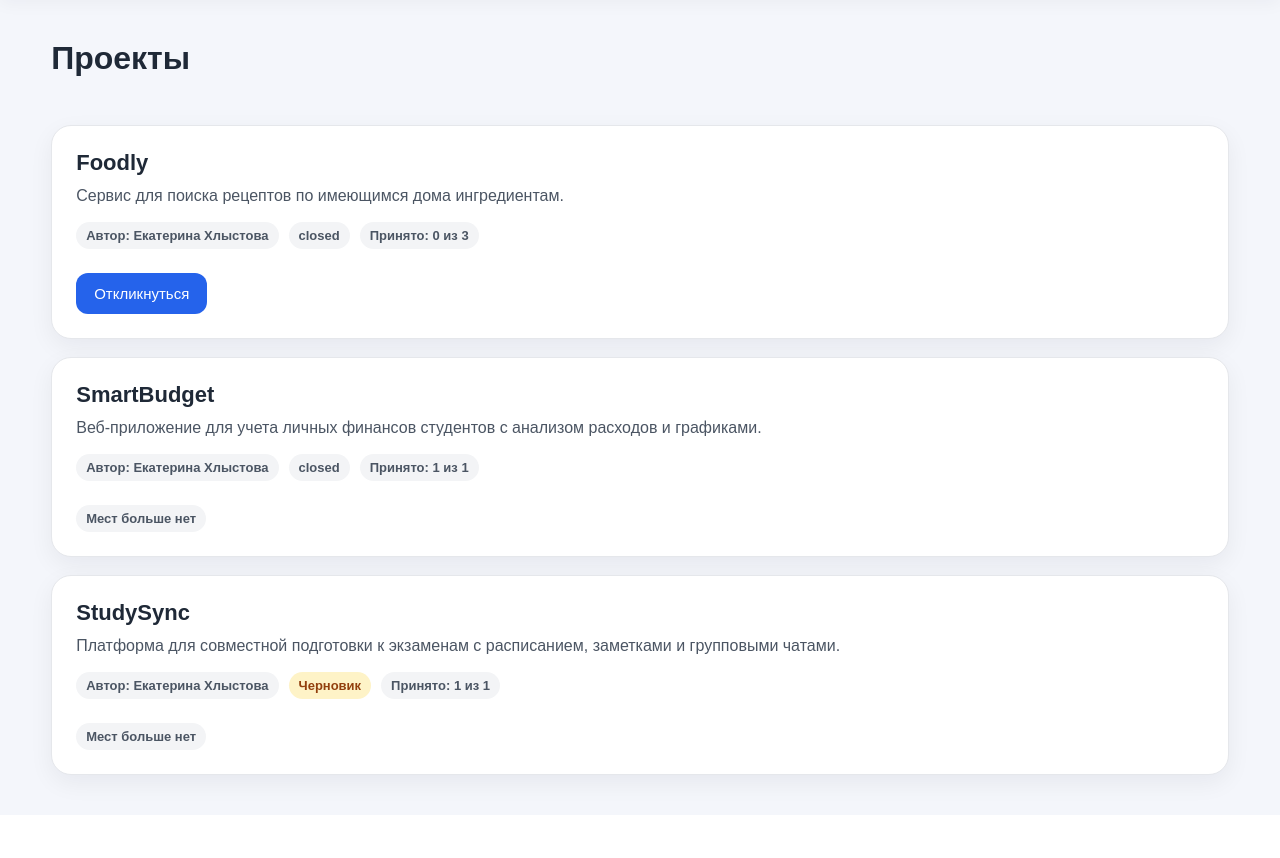
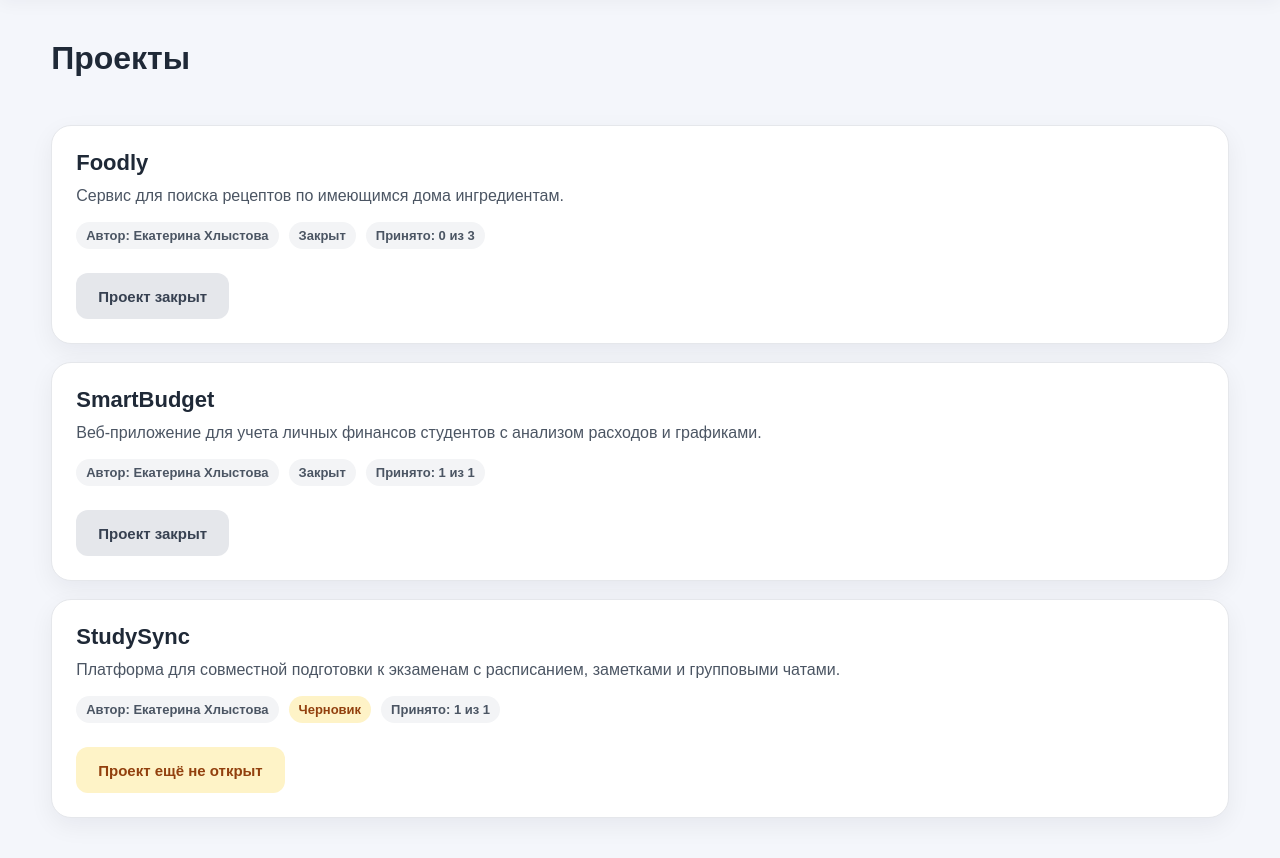
Before and after one commit to khlystovakatya/teamup, a FastAPI app: page /projects in a window 1280 px wide. Shown: the part 97-955 px from the top of the page. Before the commit the page ends 893 px from the top, so only its background shows below. Run offline with FastAPI, Linux system fonts and the light colour scheme; data comes from the database, SQL or seed files in the repository; both versions use the stored data as it was after the commit.

Commit message:
added project status logic and deletion

```diff
--- a/app/api/projects.py
+++ b/app/api/projects.py
@@ -143,6 +143,8 @@ async def my_projects(
     projects = await project_service.get_all_projects()
     user_projects = [project for project in projects if project.owner_id == user_id]
 
+    message = request.query_params.get("message")
+
     return templates.TemplateResponse(
         request=request,
         name="my_projects.html",
@@ -151,6 +153,7 @@ async def my_projects(
             "user_name": user_name,
             "user_email": user_email,
             "user_role": user_role,
+            "message": message,
         },
     )
 
@@ -182,3 +185,90 @@ async def admin_projects(
             "user_role": user_role,
         },
     )
+
+
+@router.post("/projects/{project_id}/open")
+async def open_project(
+    project_id: int,
+    request: Request,
+    session: AsyncSession = Depends(get_session),
+):
+    user_id = request.session.get("user_id")
+
+    if not user_id:
+        return RedirectResponse(url="/login", status_code=303)
+
+    project_repository = ProjectRepository(session)
+    project_service = ProjectService(project_repository)
+
+    try:
+        await project_service.open_project(project_id=project_id, user_id=user_id)
+
+        return RedirectResponse(
+            url="/my-projects?message=Проект открыт для откликов",
+            status_code=303,
+        )
+
+    except ValueError as e:
+        return RedirectResponse(
+            url=f"/my-projects?message={str(e)}",
+            status_code=303,
+        )
+
+
+@router.post("/projects/{project_id}/close")
+async def close_project(
+    project_id: int,
+    request: Request,
+    session: AsyncSession = Depends(get_session),
+):
+    user_id = request.session.get("user_id")
+
+    if not user_id:
+        return RedirectResponse(url="/login", status_code=303)
+
+    project_repository = ProjectRepository(session)
+    project_service = ProjectService(project_repository)
+
+    try:
+        await project_service.close_project(project_id=project_id, user_id=user_id)
+
+        return RedirectResponse(
+            url="/my-projects?message=Проект закрыт",
+            status_code=303,
+        )
+
+    except ValueError as e:
+        return RedirectResponse(
+            url=f"/my-projects?message={str(e)}",
+            status_code=303,
+        )
+
+
+@router.post("/projects/{project_id}/delete")
+async def delete_project(
+    project_id: int,
+    request: Request,
+    session: AsyncSession = Depends(get_session),
+):
+    user_id = request.session.get("user_id")
+
+    if not user_id:
+        return RedirectResponse(url="/login", status_code=303)
+
+    project_repository = ProjectRepository(session)
+    project_service = ProjectService(project_repository)
+
+    try:
+        await project_service.delete_project(project_id=project_id, user_id=user_id)
+
+        return RedirectResponse(
+            url="/my-projects?message=Проект удален",
+            status_code=303,
+        )
+
+    except ValueError as e:
+        return RedirectResponse(
+            url=f"/my-projects?message={str(e)}",
+            status_code=303,
+)
--- a/app/repositories/project_repository.py
+++ b/app/repositories/project_repository.py
@@ -1,8 +1,9 @@
-from sqlalchemy import select
+from sqlalchemy import select, delete
 from sqlalchemy.ext.asyncio import AsyncSession
 from sqlalchemy.orm import selectinload
 
 from app.models.project import Project
+from app.models.application import Application
 
 
 class ProjectRepository:
@@ -42,3 +43,32 @@ class ProjectRepository:
 
         result = await self.session.execute(stmt)
         return list(result.scalars().all())
+
+    async def get_by_id(self, project_id: int) -> Project | None:
+        stmt = (
+            select(Project)
+            .options(
+                selectinload(Project.owner),
+                selectinload(Project.applications),
+            )
+            .where(Project.id == project_id)
+        )
+
+        result = await self.session.execute(stmt)
+        return result.scalar_one_or_none()
+
+    async def update_status(self, project: Project, status: str) -> Project:
+        project.status = status
+
+        await self.session.commit()
+        await self.session.refresh(project)
+
+        return project
+
+    async def delete_project(self, project: Project):
+        await self.session.execute(
+            delete(Application).where(Application.project_id == project.id)
+        )
+
+        await self.session.delete(project)
+        await self.session.commit()
--- a/app/services/application_service.py
+++ b/app/services/application_service.py
@@ -10,6 +10,9 @@ class ApplicationService:
 
         if project is None:
             raise ValueError("Проект не найден")
+
+        if project.status != "open":
+            raise ValueError("Откликнуться можно только на открытый проект")
 
         if project.owner_id == user_id:
             raise ValueError("Нельзя откликнуться на собственный проект")
@@ -58,6 +61,9 @@ class ApplicationService:
         if project.owner_id != user_id:
             raise ValueError("Вы не являетесь владельцем проекта")
 
+        if project.status != "open":
+            raise ValueError("Изменять отклики можно только для открытого проекта")
+
         if application.status != "pending":
             raise ValueError("Статус уже изменен")
 
--- a/app/services/project_service.py
+++ b/app/services/project_service.py
@@ -31,3 +31,42 @@ class ProjectService:
     def get_free_slots(self, project: Project) -> int:
         accepted_count = self.get_accepted_count(project)
         return project.max_participants - accepted_count
+
+    async def open_project(self, project_id: int, user_id: int):
+        project = await self.project_repository.get_by_id(project_id)
+
+        if not project:
+            raise ValueError("Проект не найден")
+
+        if project.owner_id != user_id:
+            raise PermissionError("Вы не являетесь владельцем этого проекта")
+
+        if project.status != "draft":
+            raise ValueError("Открыть можно только проекты в статусе черновика")
+
+        return await self.project_repository.update_status(project, "open")
+
+    async def close_project(self, project_id: int, user_id: int):
+        project = await self.project_repository.get_by_id(project_id)
+
+        if not project:
+            raise ValueError("Проект не найден")
+
+        if project.owner_id != user_id:
+            raise PermissionError("Вы не являетесь владельцем этого проекта")
+
+        if project.status != "open":
+            raise ValueError("Закрыть можно только открытый проект")
+
+        return await self.project_repository.update_status(project, "closed")
+
+    async def delete_project(self, project_id: int, user_id: int):
+        project = await self.project_repository.get_by_id(project_id)
+
+        if not project:
+            raise ValueError("Проект не найден")
+
+        if project.owner_id != user_id:
+            raise PermissionError("Вы не являетесь владельцем проекта")
+
+        await self.project_repository.delete_project(project)
--- a/static/css/style.css
+++ b/static/css/style.css
@@ -295,6 +295,7 @@ textarea.form-control {
     flex-wrap: wrap;
     gap: 10px;
     font-size: 14px;
+    margin-bottom: 10px;
 }
 
 .badge {
@@ -347,6 +348,43 @@ textarea.form-control {
     margin-top: 32px;
 }
 
+.status-label {
+    display: inline-flex;
+    align-items: center;
+    justify-content: center;
+    min-height: 46px;
+    padding: 0 22px;
+    border-radius: 12px;
+    font-size: 15px;
+    font-weight: 600;
+    line-height: 1;
+    white-space: nowrap;
+}
+
+.status-warning {
+    background: #fef3c7;
+    color: #92400e;
+}
+
+.status-success {
+    background: #dcfce7;
+    color: #166534;
+}
+
+.status-muted {
+    background: #e5e7eb;
+    color: #374151;
+}
+
+.actions {
+    display: flex;
+    align-items: center;
+    flex-wrap: wrap;
+    gap: 10px;
+    margin-top: 0;
+}
+
+
 @media (max-width: 760px) {
     .header-inner {
         min-height: auto;
--- a/templates/project_applications.html
+++ b/templates/project_applications.html
@@ -41,7 +41,7 @@
         </div>
 
         <div class="actions">
-            {% if application.status == "pending" %}
+            {% if application.status == "pending" and project.status == "open" %}
                 <form method="post" action="/applications/{{ application.id }}/accept">
                     <button type="submit" class="button">
                         Принять
@@ -53,6 +53,10 @@
                         Отклонить
                     </button>
                 </form>
+            {% elif application.status == "pending" and project.status != "open" %}
+                <span class="badge badge-muted">
+                    Проект закрыт для обработки откликов
+                </span>
             {% else %}
                 <span class="badge badge-muted">
                     Решение уже принято
--- a/templates/projects.html
+++ b/templates/projects.html
@@ -37,6 +37,8 @@
                         <span class="badge badge-warning">Черновик</span>
                     {% elif project.status == "open" %}
                         <span class="badge badge-success">Открыт</span>
+                    {% elif project.status == "closed" %}
+                        <span class="badge badge-muted">Закрыт</span>
                     {% else %}
                         <span class="badge badge-muted">{{ project.status }}</span>
                     {% endif %}
@@ -53,15 +55,37 @@
                     {% set accepted_count = project.applications | selectattr("status", "equalto", "accepted") | list | length %}
 
                     {% if user_id == project.owner_id %}
-                        <span class="badge">Ваш проект</span>
+                        {% if project.status == "draft" %}
+                            <span class="status-label status-warning">
+                                Проект ещё не открыт
+                            </span>
+                        {% elif project.status == "open" %}
+                            <span class="status-label status-success">
+                                Ваш проект открыт
+                            </span>
+                        {% elif project.status == "closed" %}
+                            <span class="status-label status-muted">
+                                Проект закрыт
+                            </span>
+                        {% endif %}
+
+                    {% elif project.status == "draft" %}
+                        <span class="status-label status-warning">
+                            Проект ещё не открыт
+                        </span>
+
+                    {% elif project.status == "closed" %}
+                        <span class="status-label status-muted">
+                            Проект закрыт
+                        </span>
 
                     {% elif project.id in applied_project_ids %}
-                        <span class="badge badge-warning">
+                        <span class="status-label status-warning">
                             Вы уже откликнулись
                         </span>
 
                     {% elif accepted_count >= project.max_participants %}
-                        <span class="badge badge-muted">
+                        <span class="status-label status-muted">
                             Мест больше нет
                         </span>
 
```
Also changed, not shown: templates/my_projects.html (+38 -8 lines), test.db.
